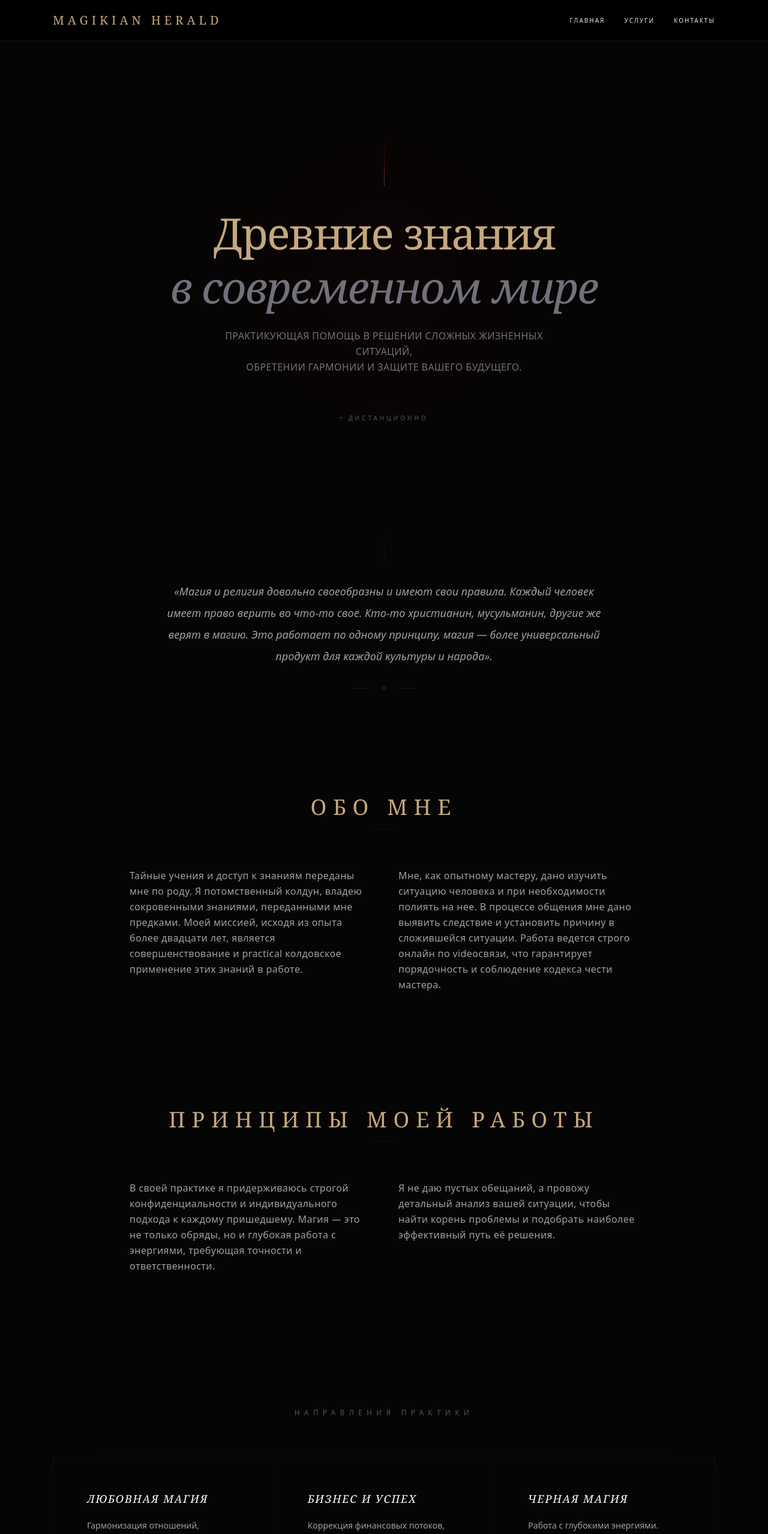
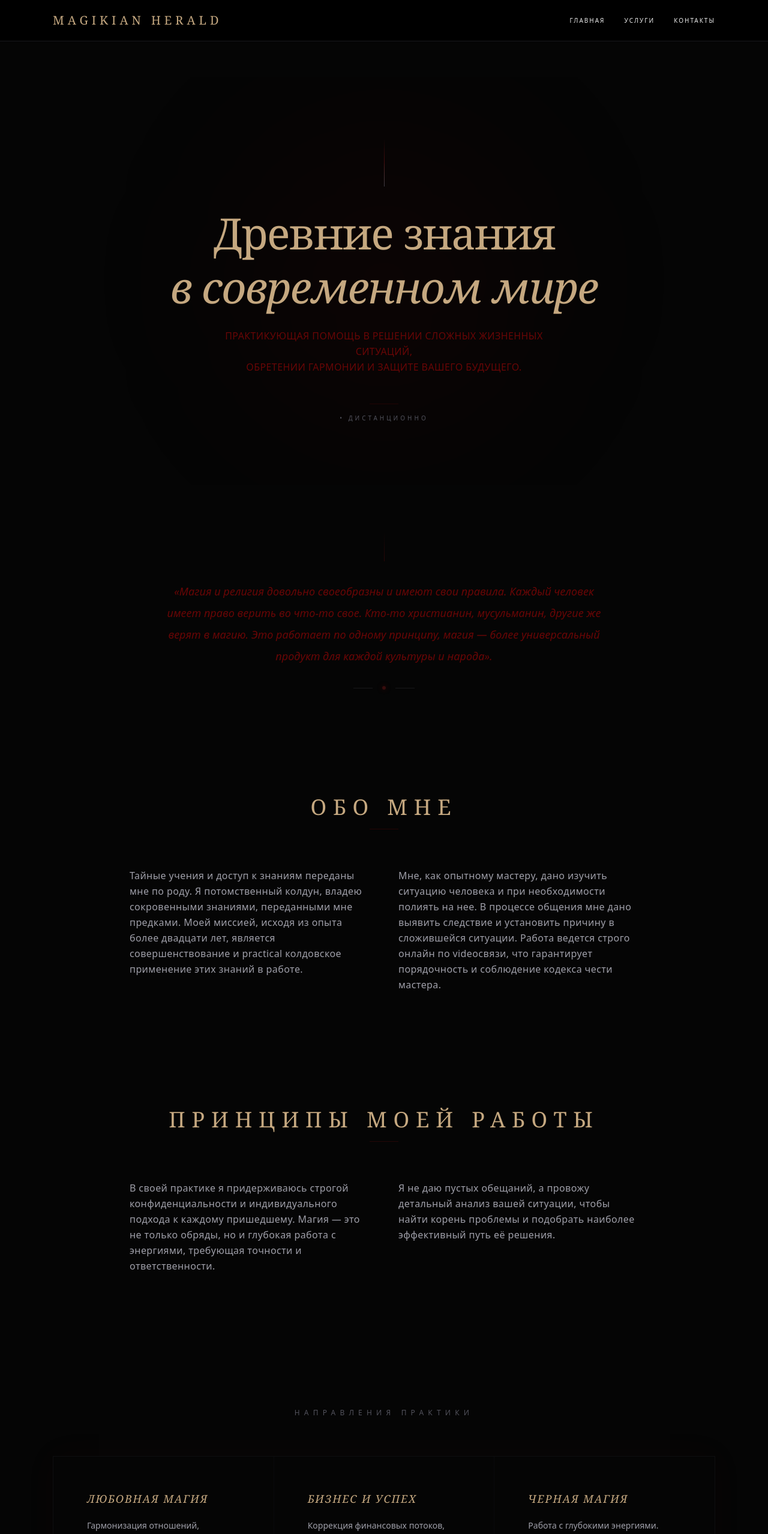
Before and after one commit to staff2507/infinity-magic, a Next.js app: page / in a window 1280 px wide. Shown: the top 2558 px of the page at 60% size. Built offline with nearby package versions, Linux system fonts and the light colour scheme.

Commit message:
Изменен цвет некоторых элеметов

```diff
--- a/app/page.tsx
+++ b/app/page.tsx
@@ -12,10 +12,10 @@ export default function HomePage() {
 
           <h1 className="text-3xl sm:text-4xl md:text-7xl font-serif text-[#c5a880] tracking-tight leading-tight mb-6 hyphens-auto">
             Древние знания <br />
-            <span className="text-zinc-500 italic">в современном мире</span>
+            <span className="text-[#c5a880] italic">в современном мире</span>
           </h1>
 
-          <p className="max-w-xl text-zinc-500 text-xs sm:text-sm md:text-base leading-relaxed tracking-wide uppercase px-2">
+          <p className="max-w-xl text-[#680606] text-xs sm:text-sm md:text-base leading-relaxed tracking-wide uppercase px-2">
             Практикующая помощь в решении сложных жизненных ситуаций, <br className="hidden sm:inline" />
             обретении гармонии и защите вашего будущего.
           </p>
@@ -34,7 +34,7 @@ export default function HomePage() {
           <div className="w-px h-12 bg-gradient-to-b from-transparent to-red-950/60 mx-auto"></div>
 
           <div className="max-w-3xl mx-auto">
-            <p className="text-zinc-400 text-sm sm:text-base md:text-lg leading-relaxed md:leading-loose font-light italic px-2">
+            <p className="text-[#680606] text-sm sm:text-base md:text-lg leading-relaxed md:leading-loose font-light italic px-2">
               «Магия и религия довольно своеобразны и имеют свои правила. Каждый человек имеет право верить во что-то свое. Кто-то христианин, мусульманин, другие же верят в магию. Это работает по одному принципу, магия — более универсальный продукт для каждой культуры и народа».
             </p>
           </div>
@@ -153,7 +153,7 @@ export default function HomePage() {
               { num: "01", title: "Диагностика", text: "Детальное изучение проблемы и просмотр ситуации. Выявление магических воздействий и скрытых угроз." },
               { num: "02", title: "Очищение", text: "Снятие сторонних защит недруга, нейтрализация негативных энергий. Подготовка почвы для работы." },
               { num: "03", title: "Воздействие", text: "Проведение основных обрядов. Работа ведется до получения устойчивого и видимого результата." },
-              { num: "04", title: "Закрепление", text: "Постановка мощной защиты на result. Скрытие работы от сторонних глаз и других мастеров." },
+              { num: "04", title: "Закрепление", text: "Постановка мощной защиты. Скрытие работы от сторонних глаз и других мастеров." },
             ].map((step, i) => (
               <div key={i} className="group space-y-3 sm:space-y-4">
                 <span className="text-zinc-900 group-hover:text-red-950/40 transition-colors duration-500 font-serif text-4xl sm:text-5xl block">{step.num}</span>
@@ -183,7 +183,8 @@ function ServiceCard({ title, desc, link }: { title: string, desc: string, link:
     <div className="bg-[#050505] p-8 sm:p-10 md:p-14 group hover:bg-[#0a0505] transition-all duration-700 flex flex-col h-full border-zinc-900/50 hover:border-red-900/20 relative overflow-hidden">
       <div className="absolute inset-0 bg-gradient-to-tr from-red-950/5 to-transparent opacity-0 group-hover:opacity-100 transition-opacity duration-700"></div>
 
-      <h3 className="text-base sm:text-lg text-white font-serif mb-4 sm:mb-5 group-hover:text-[#c5a880] transition-colors tracking-widest uppercase italic relative z-10">
+      {/* Изменили text-white на text-[#c5a880] и убрали эффекты ховера */}
+      <h3 className="text-base sm:text-lg text-[#c5a880] font-serif mb-4 sm:mb-5 tracking-widest uppercase italic relative z-10">
         {title}
       </h3>
 
```
Also changed, not shown: app/globals.css (line endings or trailing spaces).
